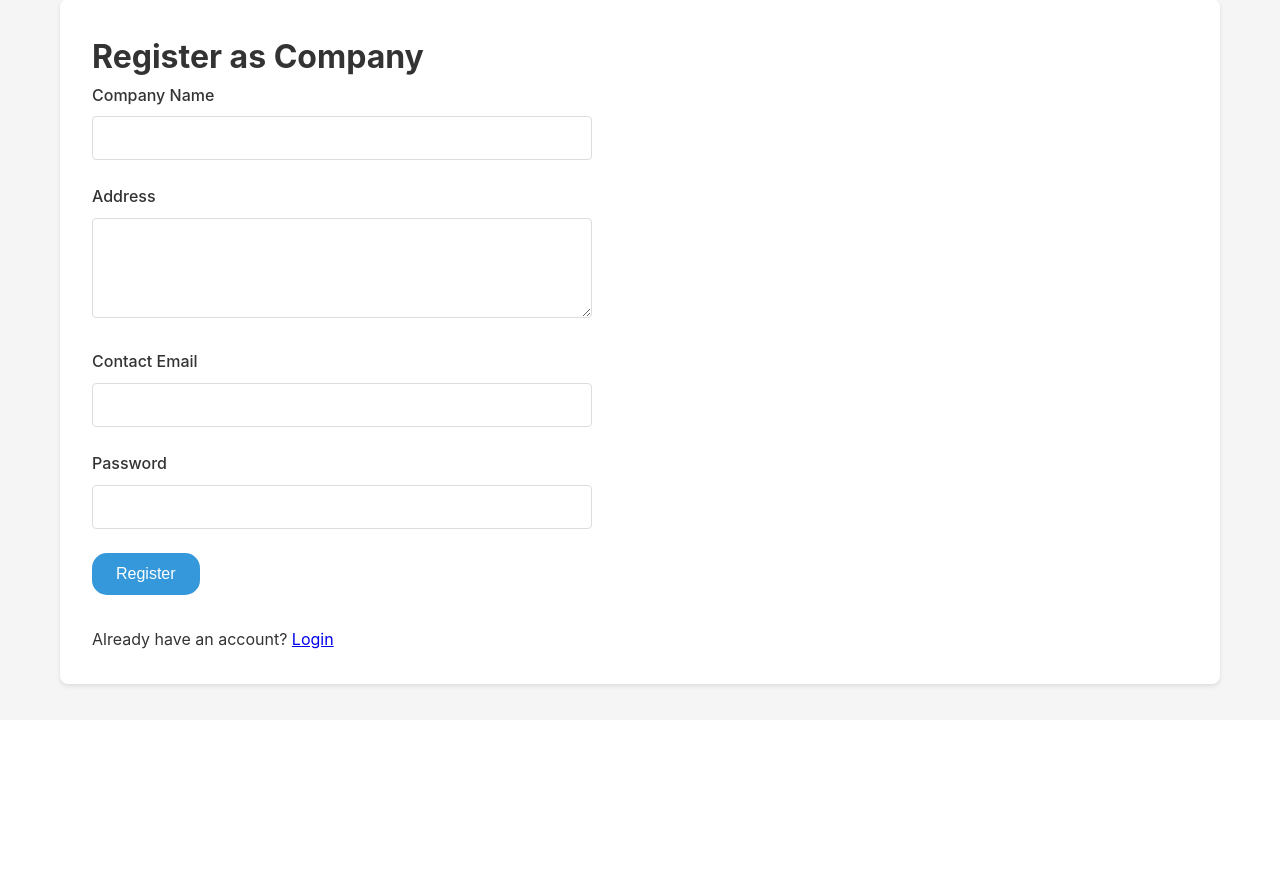
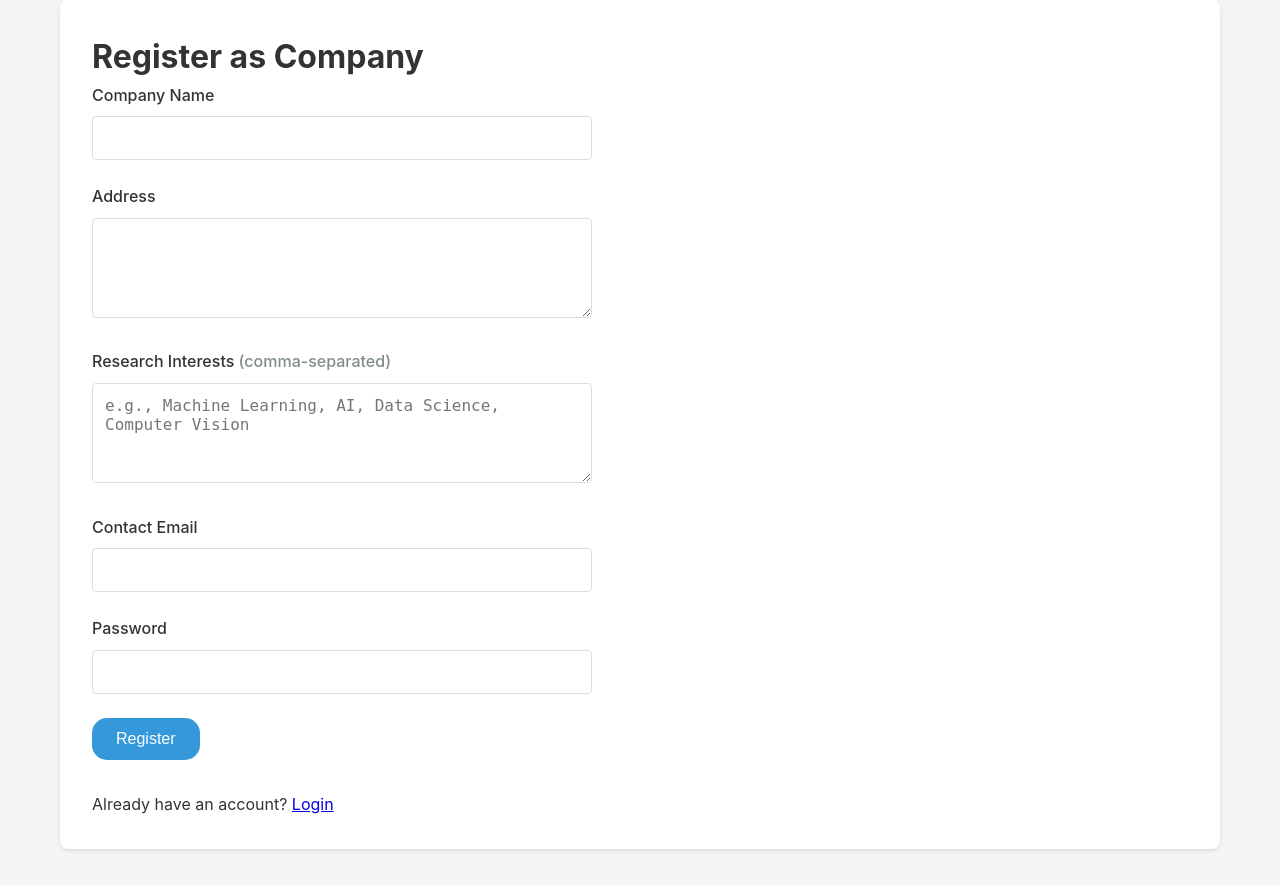
Before and after one commit to A-D-DBS-application/web-application-2025-group-33, a Flask app: page /register/company in a window 1280 px wide. Shown: the part 163-1048 px from the top of the page. Before the commit the page ends 852 px from the top, so only its background shows below. Run offline with Flask 3, Linux system fonts and the light colour scheme.

Commit message:
Update register_company.html

```diff
--- a/app/app/templates/auth/register_company.html
+++ b/app/app/templates/auth/register_company.html
@@ -18,6 +18,12 @@
         </div>
 
         <div class="form-group">
+            <label for="research_interests">Research Interests <span style="color: #7f8c8d;">(comma-separated)</span></label>
+            <textarea id="research_interests" name="research_interests" required
+                      placeholder="e.g., Machine Learning, AI, Data Science, Computer Vision"></textarea>
+        </div>
+
+        <div class="form-group">
             <label for="email">Contact Email</label>
             <input type="email" id="email" name="email" required>
         </div>
```
